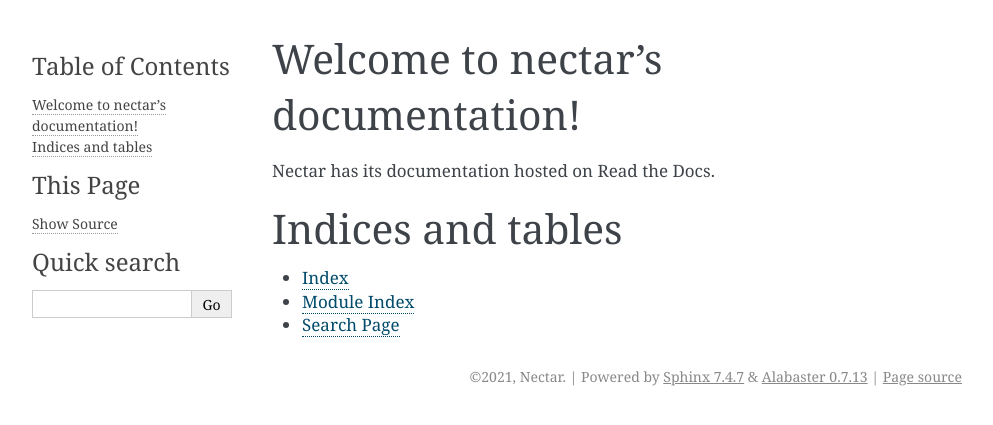
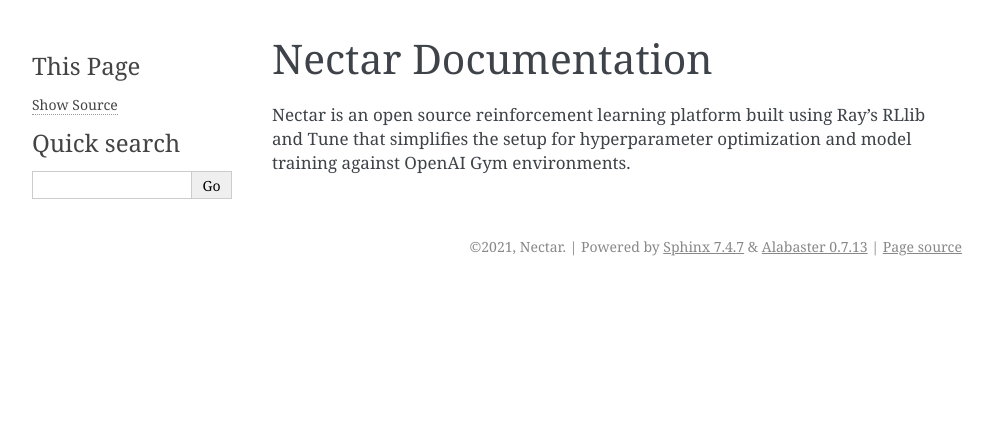
Before and after one commit to nectar-ai/nectar, a Sphinx documentation site: the page built from docs/source/index.rst, in a window 1280 px wide. Shown: the top 425 px of the page, without its empty margins (148-1141 px from the left). Built offline with Sphinx 7.4.7, drawn with Linux system fonts in a browser that asks for light colours.

Commit message:
Update index.rst

```diff
--- a/docs/source/index.rst
+++ b/docs/source/index.rst
@@ -1,22 +1,7 @@
-.. nectar documentation master file, created by
-   sphinx-quickstart on Sun Dec 12 20:24:30 2021.
-   You can adapt this file completely to your liking, but it should at least
-   contain the root `toctree` directive.
-
-Welcome to nectar's documentation!
+Nectar Documentation
 ==================================
 
-Nectar has its documentation hosted on Read the Docs.
+Nectar is an open source reinforcement learning platform built using Ray's RLlib and Tune that simplifies the setup for hyperparameter optimization and model training against OpenAI Gym environments.
 
 .. toctree::
-   :maxdepth: 2
-   :caption: Contents:
-
-
-
-Indices and tables
-==================
-
-* :ref:`genindex`
-* :ref:`modindex`
-* :ref:`search`
+   :maxdepth: 1
```
